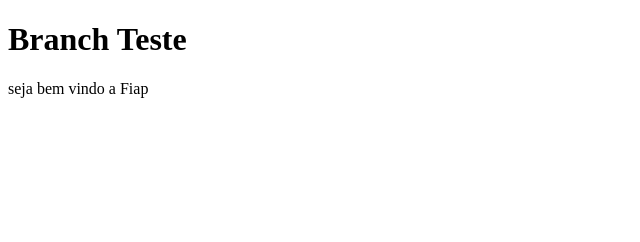
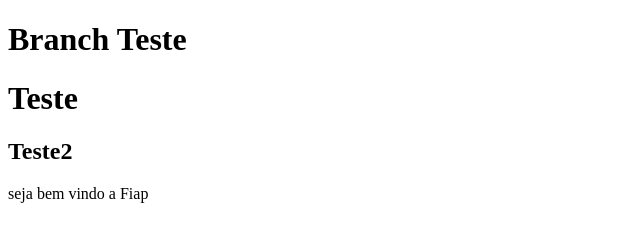
Before and after one commit to kauarodrigues1/Exemplo3, a plain HTML site: page index.html in a window 1280 px wide. Shown: the whole page, without its empty margins (0-640 px from the left). Drawn offline with Linux system fonts and the light colour scheme.

Commit message:
Criando h1 e h2 no index

```diff
--- a/index.html
+++ b/index.html
@@ -7,6 +7,8 @@
 </head>
 <body>
     <h1>Branch Teste</h1>
+    <h1>Teste</h1>
+    <h2>Teste2</h2>
 
 
     <!-- chamando o javascript externo    -->
```
